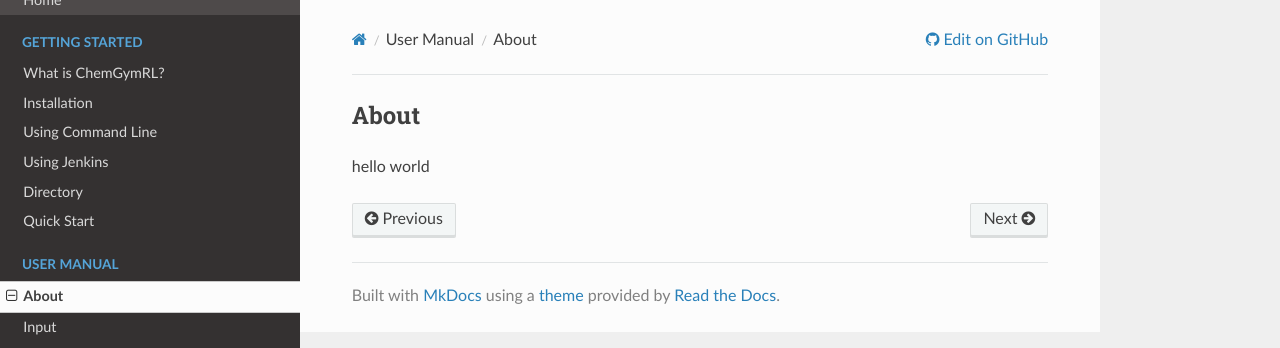
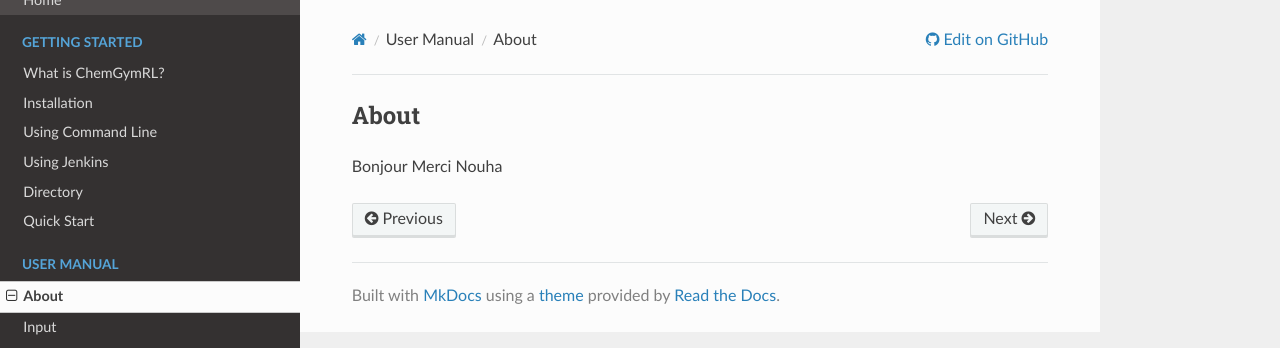
Before and after one commit to chemgymrl/ChemGymRL, an MkDocs documentation site: the page built from docs/About.md, in a window 1280 px wide. Shown: the top 348 px of the page. Built offline with MkDocs 1.6.1, drawn with Linux system fonts in a browser that asks for light colours; nearby versions of some CDN libraries.

Commit message:
checking if travis ci actually works

```diff
--- a/docs/About.md
+++ b/docs/About.md
@@ -1,3 +1,3 @@
 ## About
 
-hello world
+Bonjour Merci Nouha
```
